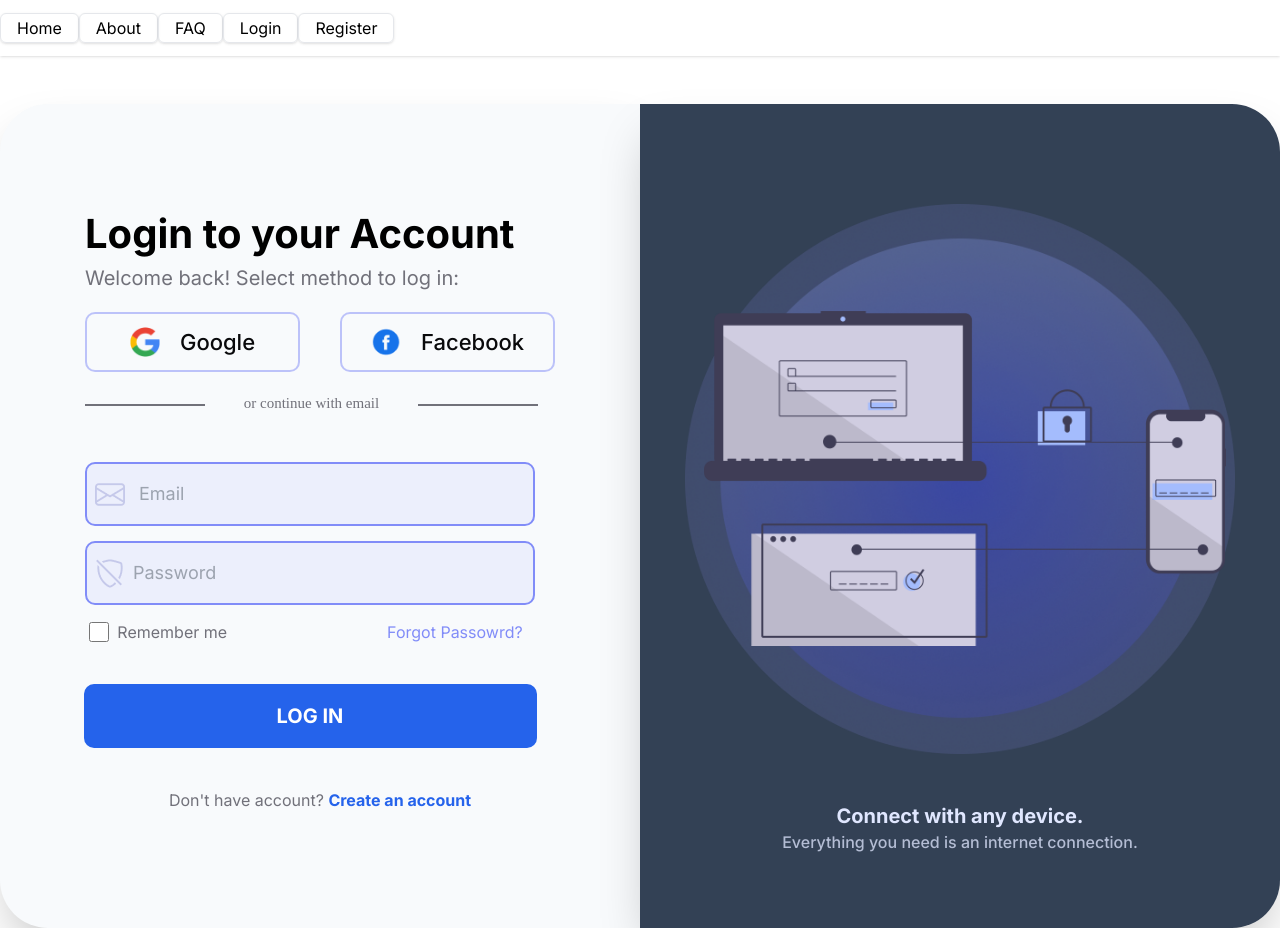
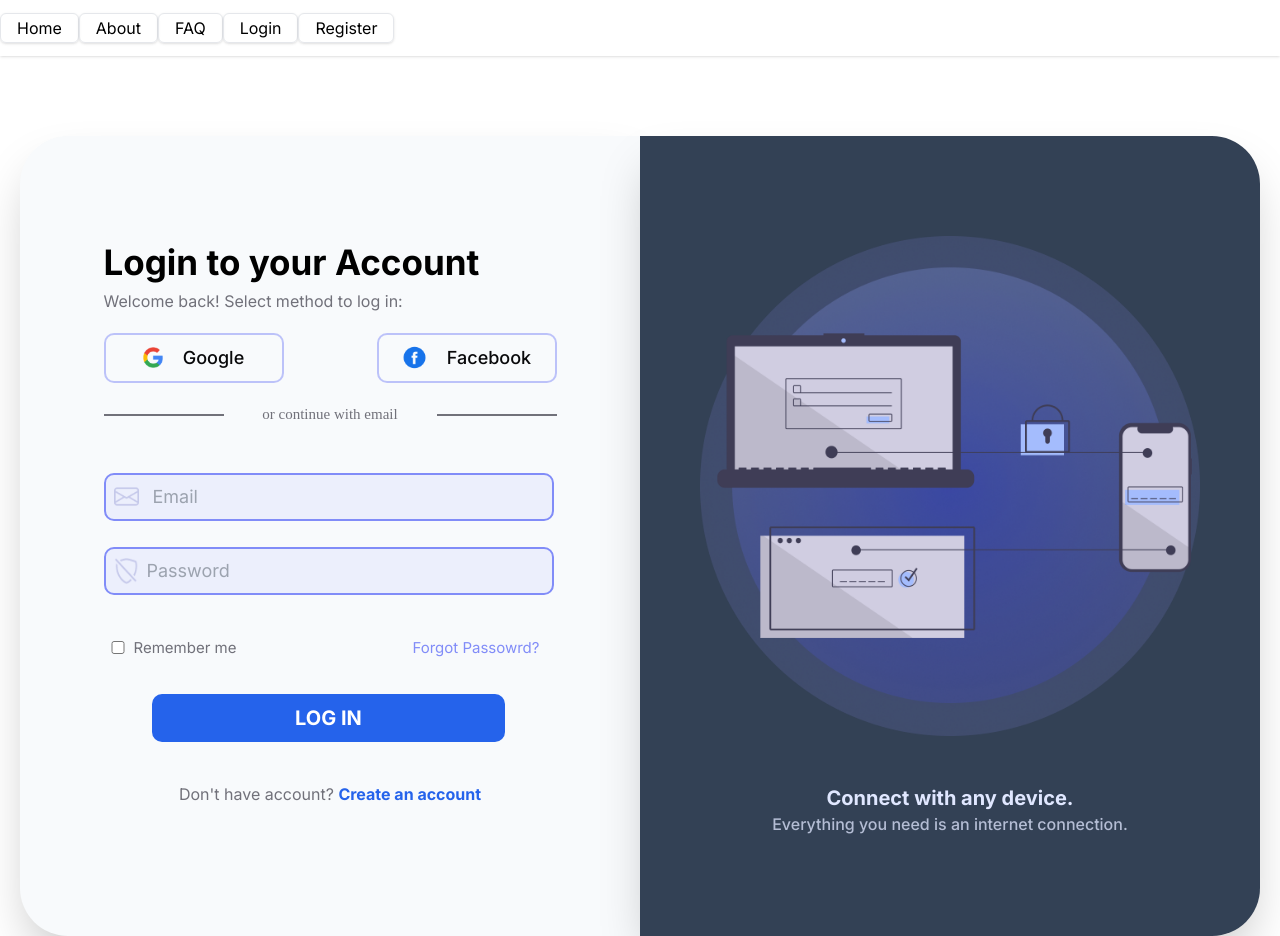
Before and after one commit to stanislavivanov995/real-estate-app-fe, a Next.js app: page /login in a window 1280 px wide. Built offline with nearby package versions, Linux system fonts and the light colour scheme.

Commit message:
Form visual update

```diff
--- a/app/(auth)/login/Login.jsx
+++ b/app/(auth)/login/Login.jsx
@@ -3,39 +3,38 @@ import PublicLayout from "@/components/layouts/PublicLayout";
 import Image from "next/image.js";
 
 export default function Login() {
-  // TODO: The users must be able to login with Email and Password
   return (
     <PublicLayout>
-      <div className="flex justify-center mt-[3em]">
-        <div className="w-[720px] h-[824px] bg-slate-50 flex-col justify-start items-center inline-flex shadow-2xl rounded-tl-[3em] rounded-bl-[3em]">
+      <div className="flex justify-center mt-[5em]">
+        <div className="w-[620px] sm:h-[800px] h-[840px] bg-slate-50 flex-col justify-start items-center inline-flex shadow-2xl rounded-tl-[3em] rounded-bl-[3em]">
           <div className="flex flex-col justify-center gap-5 my-[100px]">
             <div className="flex flex-col align-middle justify-center text-center sm:text-left">
-              <h1 className="sm:text-[40px] text-[25px] font-bold leading-normal">
+              <h1 className="sm:text-[35px] text-[25px] font-bold leading-normal">
                 Login to your Account
               </h1>
-              <h3 className=" text-zinc-500 text-[18px] sm:text-xl font-normal">
+              <h3 className=" text-zinc-500 text-[18px] sm:text-[16px] font-normal">
                 Welcome back! Select method to log in:
               </h3>
             </div>
             <div className="sm:flex-row flex-col items-center flex sm:justify-between align-middle gap-[40px]">
               <div className="flex align-middle justify-center gap-2">
-                <button className=" flex justify-center items-center w-[215px] h-[60px] gap-5 border-2 border-indigo-400 text-[22px] font-medium text-zinc-950 border-opacity-50 rounded-[10px]">
+                <button className=" flex justify-center items-center sm:w-[180px] w-[215px] h-[50px] gap-5 border-2 border-indigo-400 text-[18px] font-medium text-zinc-950 border-opacity-50 rounded-[10px]">
                   <Image
                     src="/logos/Google.png"
                     alt="google logo"
-                    width={30}
-                    height={30}
+                    width={20}
+                    height={20}
                   />
                   Google
                 </button>
               </div>
               <div>
-                <button className=" flex justify-center items-center w-[215px] h-[60px] gap-5 border-2 border-indigo-400 text-[22px] font-medium text-zinc-950 border-opacity-50 rounded-[10px]">
+                <button className=" flex justify-center items-center sm:w-[180px] w-[215px] h-[50px] gap-5 border-2 border-indigo-400 text-[18px] font-medium text-zinc-950 border-opacity-50 rounded-[10px]">
                   <Image
                     src="/logos/Facebook.png"
                     alt="facebook logo"
-                    width={30}
-                    height={30}
+                    width={25}
+                    height={25}
                   />
                   Facebook
                 </button>
@@ -57,13 +56,13 @@ export default function Login() {
             </p>
           </div>
         </div>
-        <div className="bg-slate-700  w-[720px] h-[824px] shadow-2xl rounded-tr-[3em] rounded-br-[3em] hidden sm:block">
+        <div className="bg-slate-700  w-[620px] h-[800px] shadow-2xl rounded-tr-[3em] rounded-br-[3em] hidden sm:block">
           <div className=" flex flex-col items-center gap-[3em] justify-center mt-[100px]">
             <Image
               className="flex"
               src="/login image.png"
               alt="register"
-              width={550}
+              width={500}
               height={200}
             />
             <div className="text-center">
--- a/components/layouts/Login/LoginForm.jsx
+++ b/components/layouts/Login/LoginForm.jsx
@@ -2,6 +2,7 @@
 
 import { Formik, Form, Field, ErrorMessage } from "formik";
 import Image from "next/image.js";
+import * as Yup from "yup";
 
 const initialValues = {
   email: "",
@@ -9,16 +10,27 @@ const initialValues = {
   toggle: false,
 };
 
+const validationSchema = Yup.object().shape({
+  email: Yup.string()
+    .required("Email is required!")
+    .email("Email must be valid"),
+  password: Yup.string().required("Password is required!"),
+});
+
 function handleFunction(data) {
   console.log(Object.values(data));
 }
 
 export default function LoginForm() {
   return (
-    <Formik initialValues={initialValues} onSubmit={handleFunction}>
-      <Form className=" mt-[25px] items-center flex flex-col gap-[15px] w-[450px]">
-        <div className="w-[350px] sm:w-[450px] h-16 bg-indigo-400 bg-opacity-10 rounded-[10px] border-2 border-indigo-400 flex justify-start text-lg items-center pl-2 gap-2.5">
-          <Image src={"/email.png"} alt="password" width={30} height={30} />
+    <Formik
+      initialValues={initialValues}
+      onSubmit={handleFunction}
+      validationSchema={validationSchema}
+    >
+      <Form className=" mt-[25px] items-center flex flex-col gap-[10px] w-[450px]">
+        <div className="w-[350px] sm:w-[450px] mb-4 h-12 bg-indigo-400 bg-opacity-10 rounded-[10px] border-2 border-indigo-400 flex justify-start text-lg items-center pl-2 gap-2.5">
+          <Image src={"/email.png"} alt="password" width={25} height={25} />
           <Field
             placeholder="Email"
             name="email"
@@ -26,13 +38,18 @@ export default function LoginForm() {
             className="bg-transparent outline-none w- p-1"
           />
         </div>
-        <div className="w-[350px] sm:w-[450px] h-16 bg-indigo-400 bg-opacity-10 rounded-[10px] border-2 border-indigo-400 flex justify-between text-lg items-center pl-2 gap-2.5">
+        <ErrorMessage
+          name="email"
+          component="span"
+          className=" text-red-600 mb-3"
+        />
+        <div className="w-[350px] sm:w-[450px] mb-4 h-12 bg-indigo-400 bg-opacity-10 rounded-[10px] border-2 border-indigo-400 flex justify-between text-lg items-center pl-2 gap-2.5">
           <div className=" flex gap-2">
             <Image
               src={"/shield-slash.png"}
               alt="password"
-              width={30}
-              height={30}
+              width={25}
+              height={25}
             />
             <Field
               placeholder="Password"
@@ -46,22 +63,29 @@ export default function LoginForm() {
             <i className="fa-solid fa-eye-slash"></i>
           </div>
         </div>
-        <div className=" flex sm:flex-row flex-col sm:gap-[10em] gap-3 mb-[25px]">
-          <div className="flex gap-2">
+        <ErrorMessage
+          name="password"
+          component="span"
+          className=" text-red-600 mb-3"
+        />
+        <div className=" flex sm:flex-row flex-col sm:gap-[11em] gap-3 mb-[25px] mt-[1em]">
+          <div className="flex items-center gap-2">
             <Field
               type="checkbox"
               name="toggle"
-              className="border border-indigo-400 w-[20px]"
+              className="border border-indigo-400 w-[16px]"
             />
-            <label className="text-zinc-500 font-normal">Remember me</label>
+            <label className="text-zinc-500 font-normal text-[15px]">
+              Remember me
+            </label>
           </div>
-          <a href="#" className="text-indigo-400 mr-2">
+          <a href="#" className="text-indigo-400 mr-2 text-[15px]">
             Forgot Passowrd?
           </a>
         </div>
         <button
           type="submit"
-          className="sm:w-[453px] w-[340px] h-16 p-2.5 bg-blue-600 rounded-[10px] text-white text-xl font-bold mb-[20px]"
+          className="sm:w-[353px] w-[340px] h-12 p-2.5 bg-blue-600 rounded-[10px] text-white text-xl font-bold mb-[20px]"
         >
           LOG IN
         </button>
--- a/package.json
+++ b/package.json
@@ -13,7 +13,8 @@
     "formik": "^2.4.5",
     "next": "13.5.6",
     "react": "^18",
-    "react-dom": "^18"
+    "react-dom": "^18",
+    "yup": "^1.3.2"
   },
   "devDependencies": {
     "autoprefixer": "^10",
```
Also changed, not shown: 1 other file (tests, documents, lock files or other folders).
